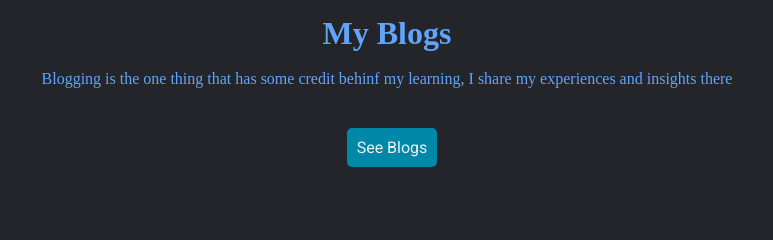
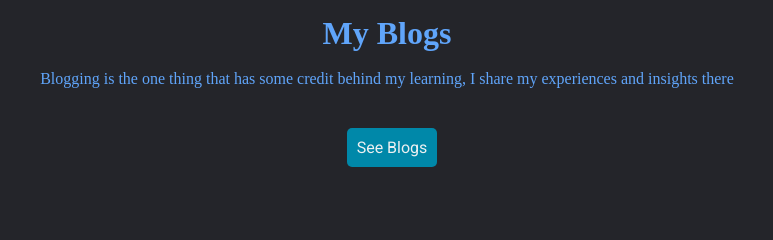
Before and after one commit to yashvardhan05/My-Portfolio, a plain HTML site: page index.html in a window 1280 px wide. Shown: the part 984-1224 px from the top of the page, 253-1026 px from the left. Drawn offline with Linux system fonts and the light colour scheme.

Commit message:
spell Mistake

```diff
--- a/index.html
+++ b/index.html
@@ -45,7 +45,7 @@
 <div class="blogs-main">
     <h1>My Blogs</h1>
     <br>
-    <p>Blogging is the one thing that has some credit behinf my learning, I share my experiences and insights there</p>
+    <p>Blogging is the one thing that has some credit behind my learning, I share my experiences and insights there</p>
 </div>
 
 
```
